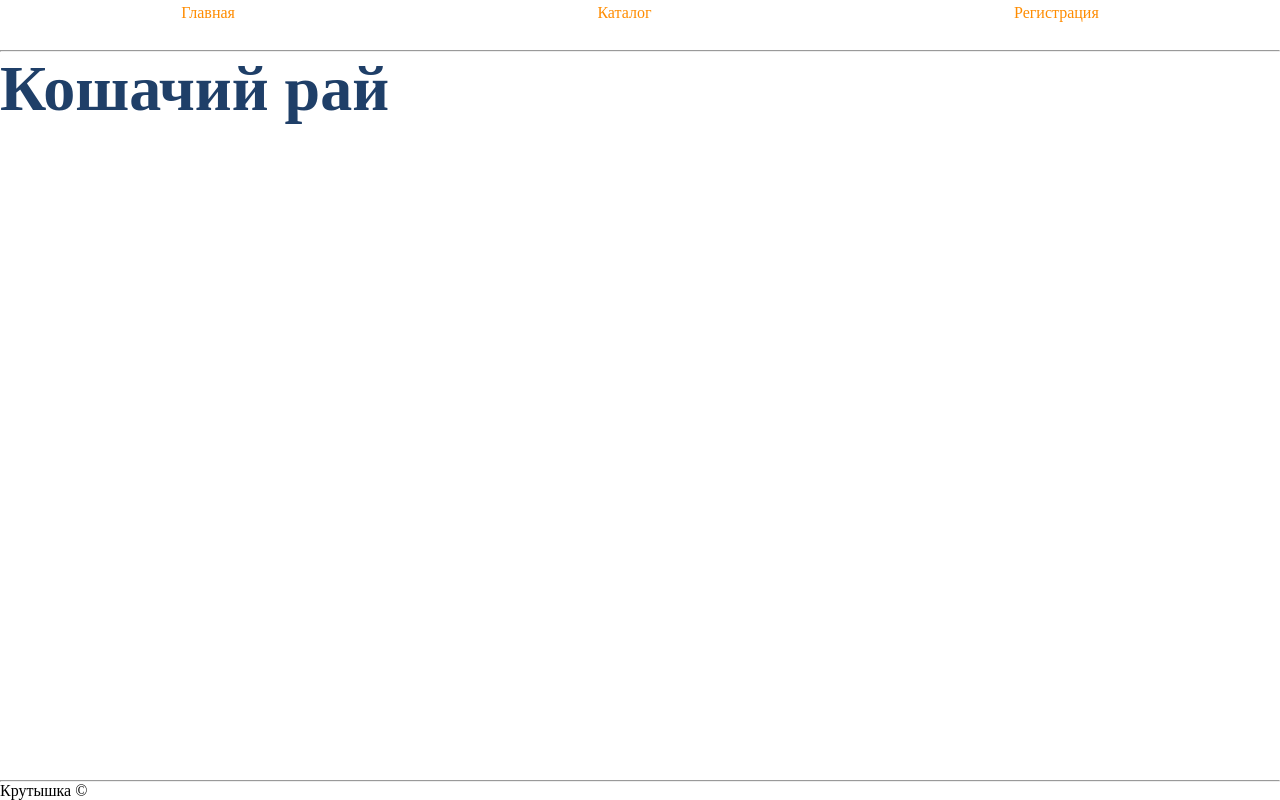
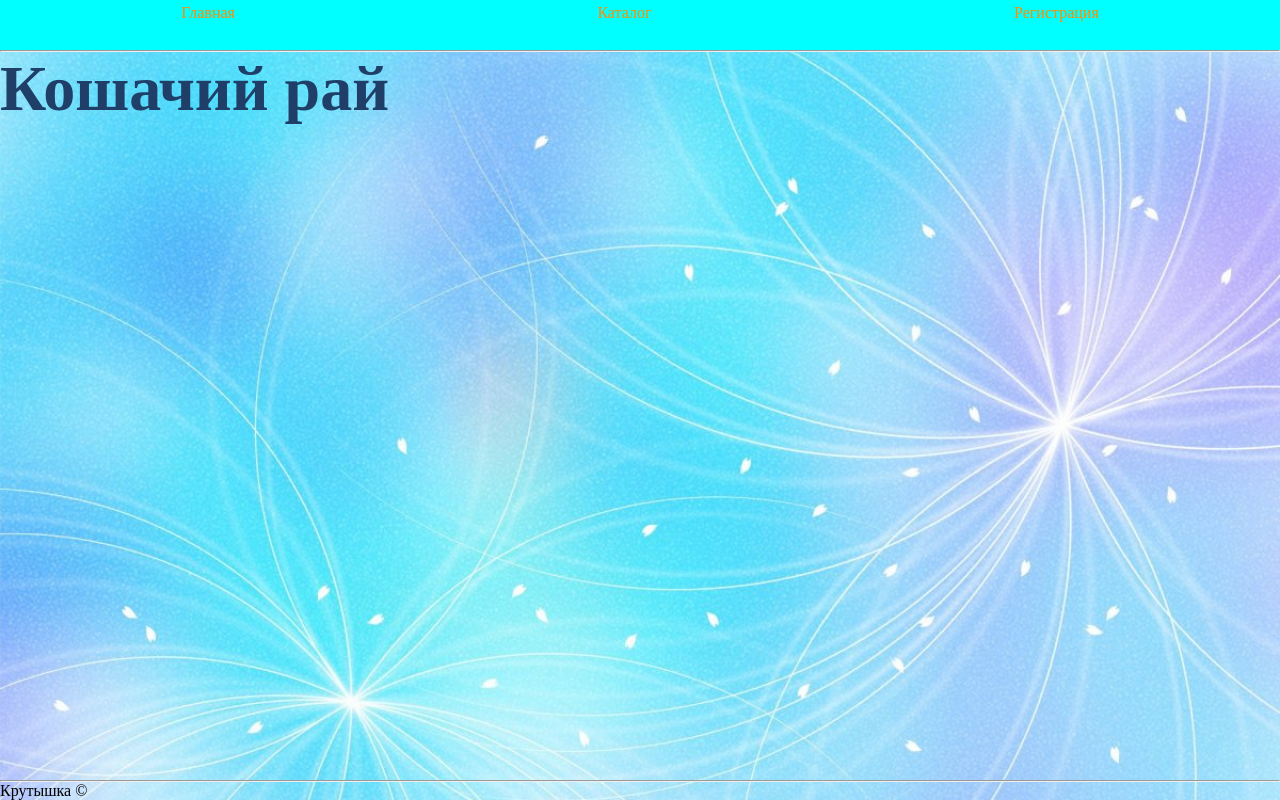
Before and after one commit to sashadugina06/missis, a plain HTML site: page project/index.html in a window 1280 px wide. Drawn offline with Linux system fonts and the light colour scheme.

Commit message:
pred end

```diff
--- a/project/style.css
+++ b/project/style.css
@@ -24,6 +24,11 @@ body {
 }
 
 
+body {
+    background-image:url(img/%D1%84%D0%BE%D0%BD.jpg);
+    background-repeat: no-repeat;
+    background-size: cover;
+}
 
 a {
     color: darkorange;
@@ -127,3 +132,8 @@ placeholder {
     justify-content: space-around;
     align-items: center;
 }
+
+
+.menu {
+    background-color: aqua;
+}
```
Also changed, not shown: project/img/фон.jpg (added).
